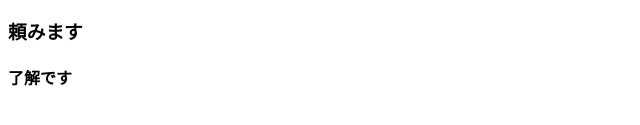
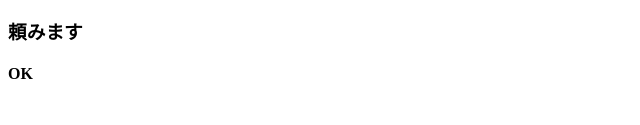
Before and after one commit to tomu1111/team3, a plain HTML site: page index.html in a window 1280 px wide. Shown: the part 127-252 px from the top of the page, 0-640 px from the left. Drawn offline with Linux system fonts and the light colour scheme.

Commit message:
コンフリクト３

```diff
--- a/index.html
+++ b/index.html
@@ -9,6 +9,6 @@
     <h1>こんにちは</h1>
     <h2>初めまして</h2>
     <h3>頼みます</h3>
-    <h4>了解です</h4>
+    <h4>OK</h4>
 </body>
 </html>
```
